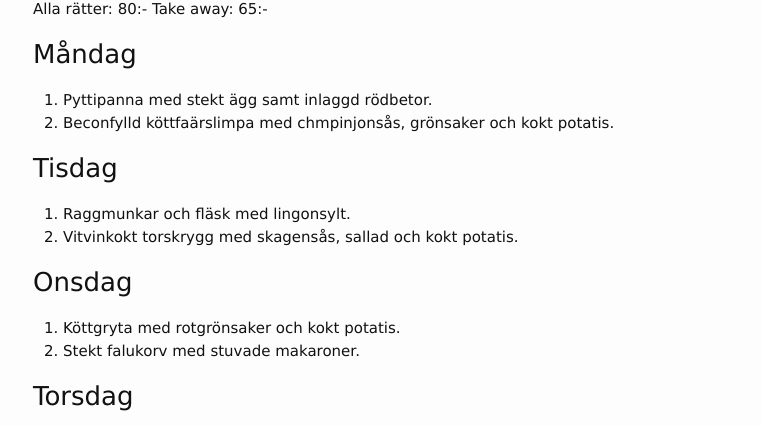
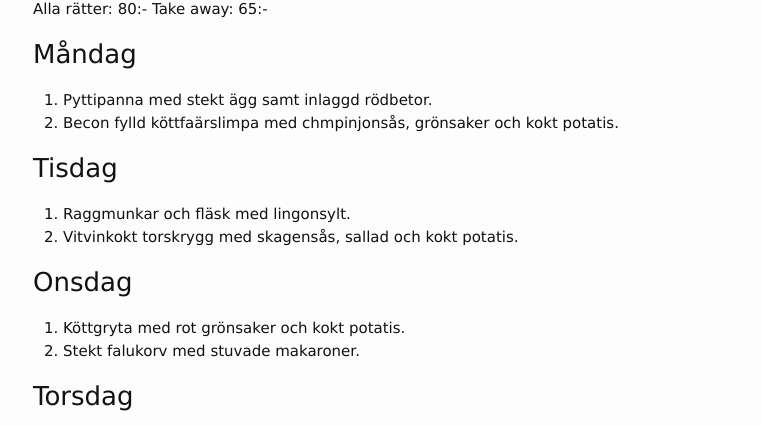
Before and after one commit to FarInn62/farinn62.github.io, a Jekyll site: the page built from lunch.md, in a window 1280 px wide. Shown: the part 187-613 px from the top of the page, without its empty margins (237-998 px from the left). Built offline with Jekyll 4.4.1, drawn with Linux system fonts in a browser that asks for light colours.

Commit message:
Update lunch.md

```diff
--- a/lunch.md
+++ b/lunch.md
@@ -13,7 +13,7 @@ Alla rätter: 80:- Take away: 65:-
 ### Måndag
 
 1. Pyttipanna med stekt ägg samt inlaggd rödbetor.
-2. Beconfylld köttfaärslimpa med chmpinjonsås, grönsaker och kokt potatis.
+2. Becon fylld köttfaärslimpa med chmpinjonsås, grönsaker och kokt potatis.
 
 ### Tisdag
 
@@ -22,7 +22,7 @@ Alla rätter: 80:- Take away: 65:-
 
 ### Onsdag
 
-1. Köttgryta med rotgrönsaker och kokt potatis.
+1. Köttgryta med rot grönsaker och kokt potatis.
 2. Stekt falukorv med stuvade makaroner.
 
 ### Torsdag
```
